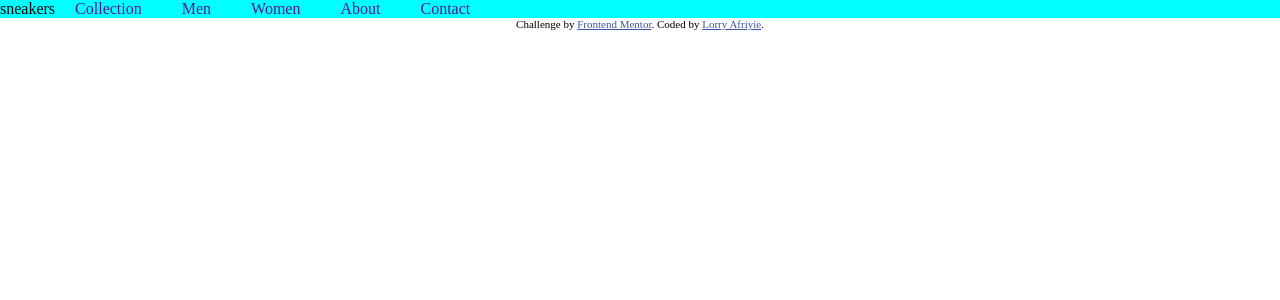
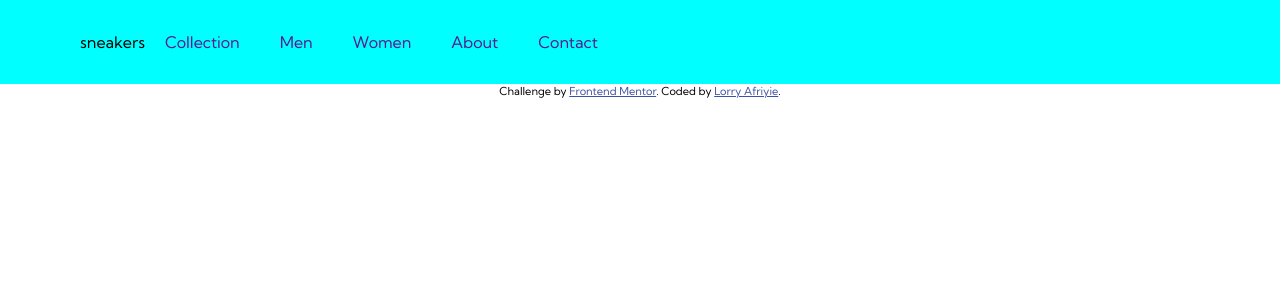
Before and after one commit to LorryAfriyie/ecommerce-product-page, a React (Vite) app: page / in a window 1280 px wide. Shown: the top 300 px of the page. Built offline with nearby package versions, Linux system fonts and the light colour scheme.

Commit message:
Google font and navbar styling

```diff
--- a/src/scss/Main.scss
+++ b/src/scss/Main.scss
@@ -1,10 +1,13 @@
 @use "App";
 @use "Navbar";
+
+@import url("https://fonts.googleapis.com/css2?family=Kumbh+Sans:wght@400..700&display=swap");
 
 * {
   padding: 0;
   margin: 0;
   box-sizing: border-box;
+  font-family: "Kumbh Sans", sans-serif;
 }
 
 body {
--- a/src/scss/Navbar.scss
+++ b/src/scss/Navbar.scss
@@ -2,6 +2,8 @@
   display: flex;
   align-items: center;
   background-color: cyan;
+  padding: 2em 5em 2em 5em;
+  position: relative;
 
   .navbar-brand {
   }
```
